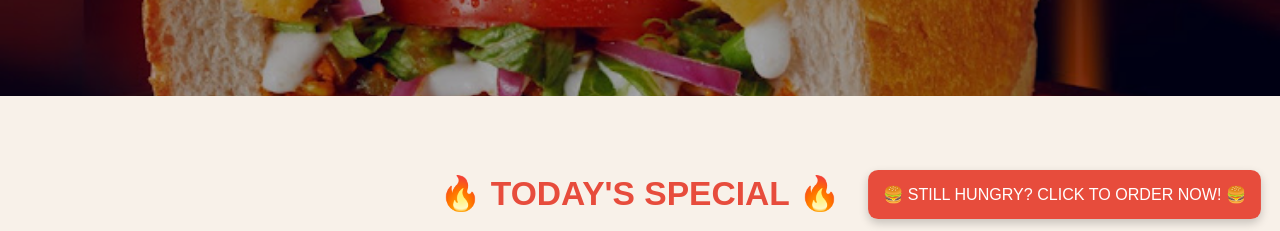
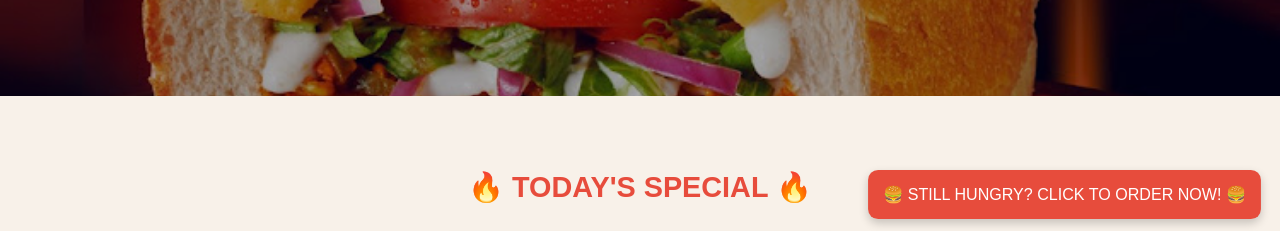
Before and after one commit to Tazabaa/kota-king, a plain HTML site: page index.html in a window 1280 px wide. Shown: the part 561-792 px from the top of the page. Drawn offline with Linux system fonts and the light colour scheme.

Commit message:
Update index.html

```diff
--- a/index.html
+++ b/index.html
@@ -129,7 +129,7 @@
         }
 
         .menu-section h2 {
-            font-size: 2.1rem;
+            font-size: 1.8rem;
             margin-bottom: 30px;
             color: #e74c3c;
         }
```
